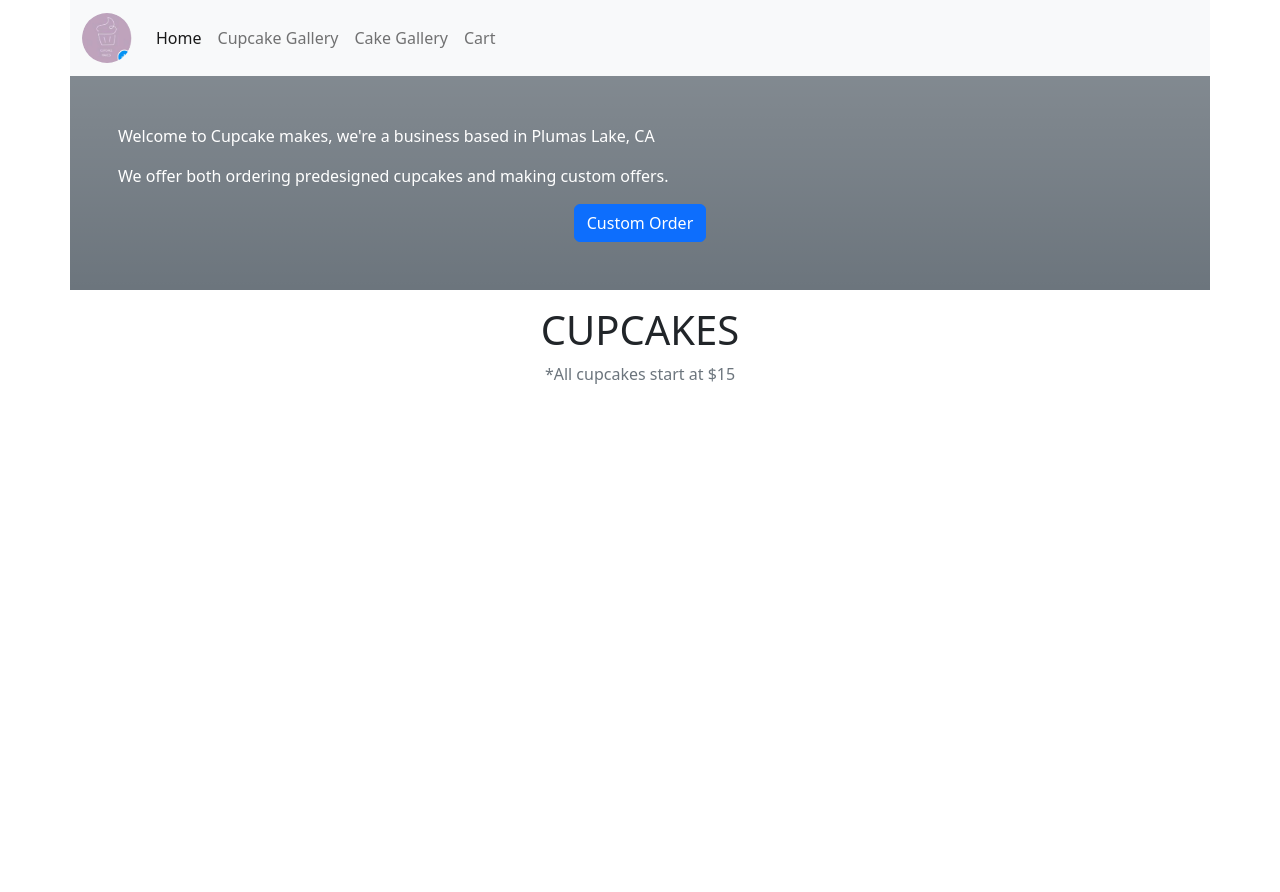
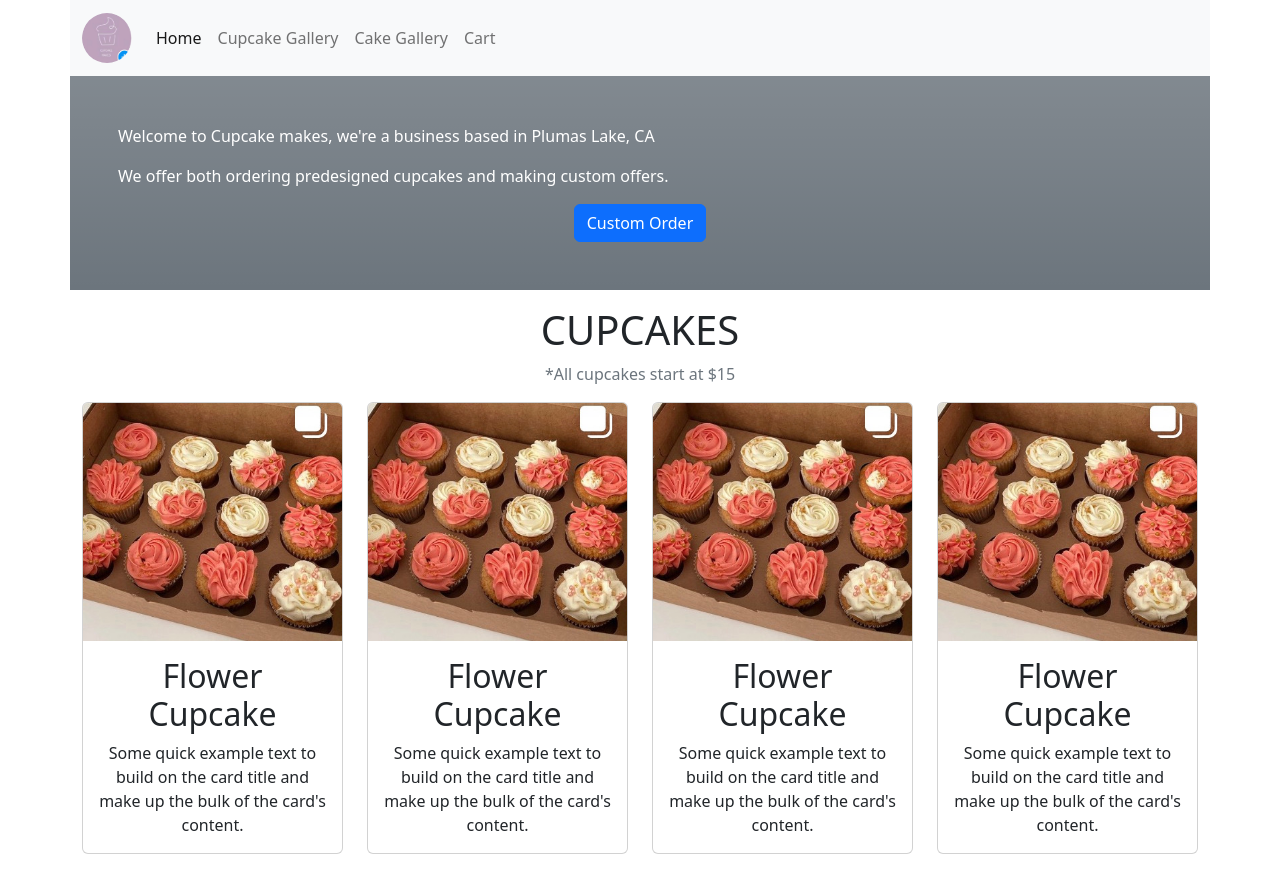
Before and after one commit to Gurb-S/cupcakemakes, a React (Create React App) app: page / in a window 1280 px wide. Shown: the top 892 px of the page. Before the commit the page ends 800 px from the top, so only its background shows below. Built offline with nearby package versions, Linux system fonts and the light colour scheme.

Commit message:
display product cards

```diff
--- a/src/components/Body.js
+++ b/src/components/Body.js
@@ -1,3 +1,5 @@
+import { ProductCard } from "./ProductCard";
+
 export function Body() {
     return(
         <div className="text-center">
@@ -5,6 +7,22 @@ export function Body() {
                 CUPCAKES
             </h1>
             <p className="text-muted">*All cupcakes start at $15</p>
+            <div className="container">
+                <div className="row align-items-start">
+                    <div className="col mb-5">
+                        <ProductCard />
+                    </div>
+                    <div className="col mb-5">
+                        <ProductCard />
+                    </div>
+                    <div className="col mb-5">
+                        <ProductCard />
+                    </div>
+                    <div className="col mb-5">
+                        <ProductCard />
+                    </div>
+                </div>
+            </div>
             {/* Move this to the end */}
             {/* <h4 className="text-center text-decoration-underline">View More</h4> */}
         </div>
```
